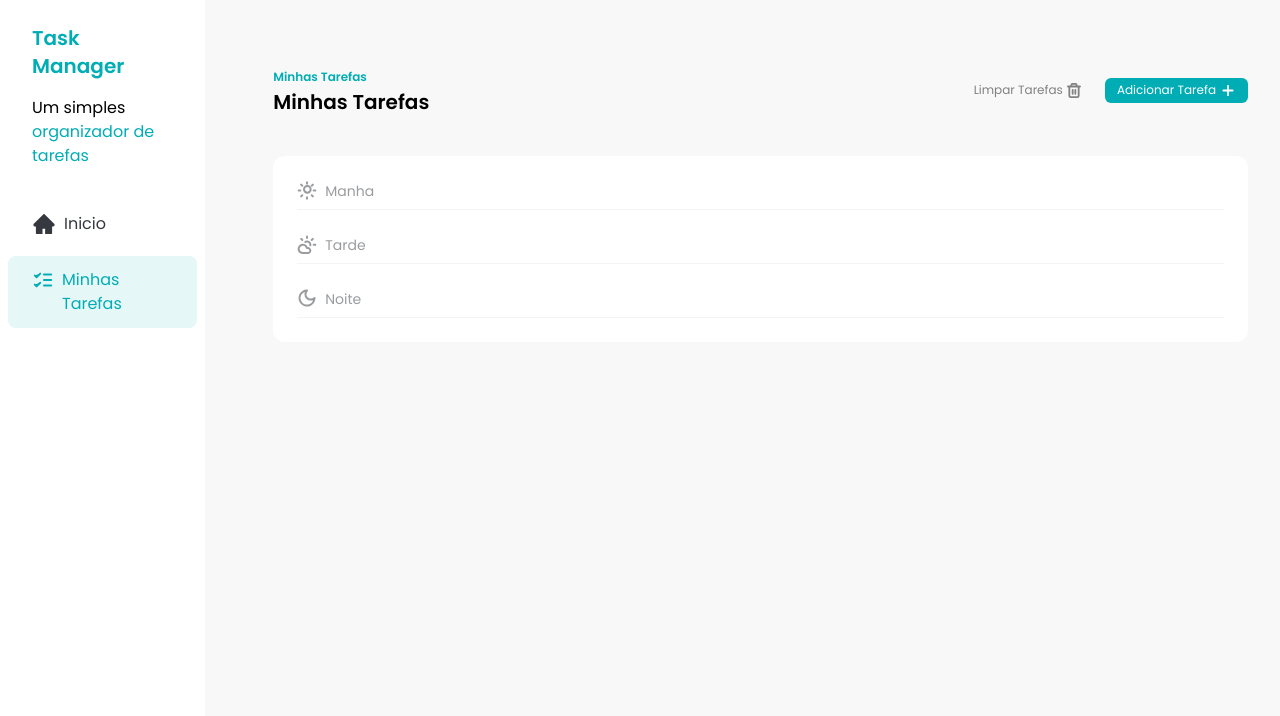
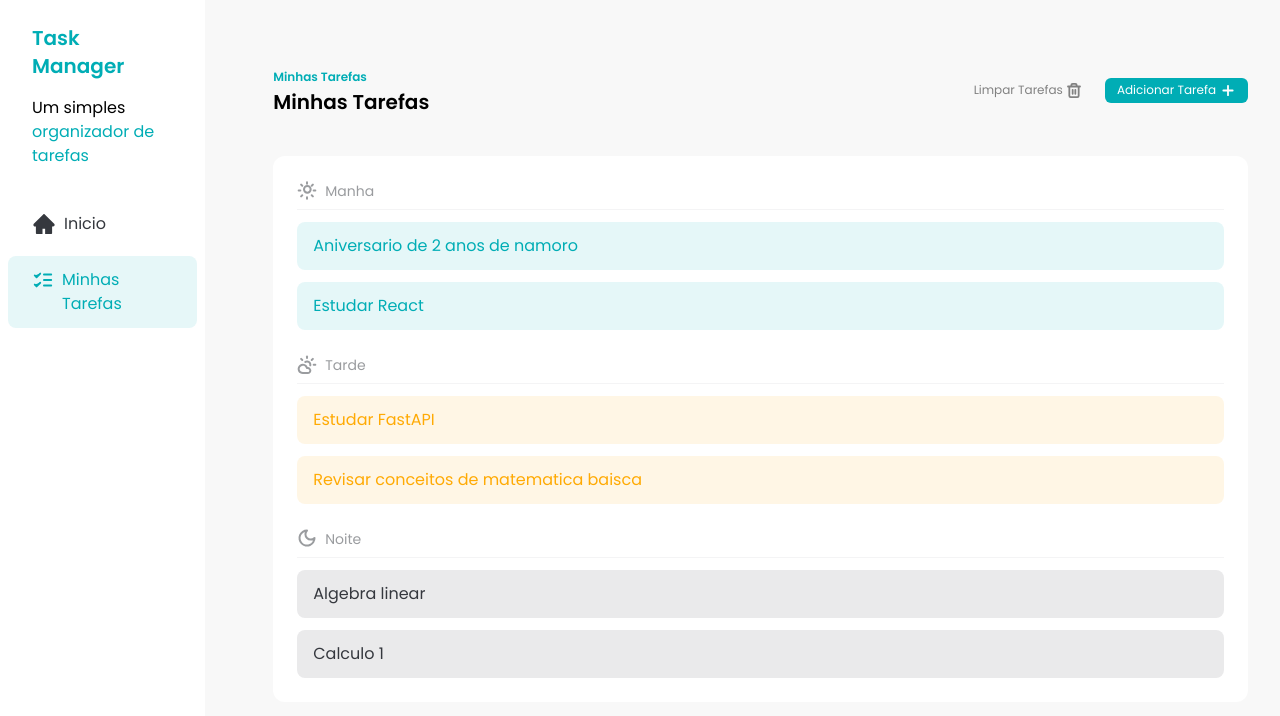
Before and after one commit to Rotiivv/task-manager, a React (Vite) app: page / in a window 1280 px wide. Shown: the top 716 px of the page. Built offline with nearby package versions, Linux system fonts and the light colour scheme.

Commit message:
feat: ensuring tasks are listed

```diff
--- /dev/null
+++ b/src/components/TaskItem.jsx
@@ -0,0 +1,25 @@
+const TaskItem = ({ task }) => {
+  const getStatusClass = () => {
+    if (task.status === "done") {
+      return "bg-[#00ADB5] bg-opacity-10 text-[#00ADB5]";
+    }
+
+    if (task.status === "in_progress") {
+      return "bg-[#FFAA04] bg-opacity-10 text-[#FFAA04]";
+    }
+
+    if (task.status === "not_started") {
+      return "bg-[#35383E] bg-opacity-10 text-[#35383E]";
+    }
+  };
+
+  return (
+    <div
+      className={`px-4 py-3 rounded-lg flex items-center ${getStatusClass()}`}
+    >
+      {task.title}
+    </div>
+  );
+};
+
+export default TaskItem;
--- a/src/components/Tasks.jsx
+++ b/src/components/Tasks.jsx
@@ -1,4 +1,5 @@
 import Button from "./Button";
+import TaskItem from "./TaskItem";
 
 import AddIcon from "../assets/icons/add.svg?react";
 import TrashIcon from "../assets/icons/trash.svg?react";
@@ -7,7 +8,24 @@ import AfternoonIcon from "../assets/icons/cloud-sun.svg?react";
 import NightIcon from "../assets/icons/moon.svg?react";
 import TasksSeparator from "./TasksSeparator";
 
+import { useState } from "react";
+import TASKS from "./contants/tasks";
+
 const Tasks = () => {
+  const [tasks] = useState(TASKS);
+
+  const morningTasks = tasks.filter((task) => {
+    return task.time === "morning";
+  });
+
+  const afternoonTasks = tasks.filter((task) => {
+    return task.time === "afternoon";
+  });
+
+  const moonTasks = tasks.filter((task) => {
+    return task.time === "moon";
+  });
+
   return (
     <div className="py-16 px-8 w-screen">
       <div className="flex justify-between items-center">
@@ -34,14 +52,26 @@ const Tasks = () => {
       <div className="bg-white rounded-xl p-6 mt-10">
         <div className="space-y-3">
           <TasksSeparator text="Manha" icon={<MorningIcon />} />
+
+          {morningTasks.map((task) => {
+            return <TaskItem key={task.id} task={task} />;
+          })}
         </div>
 
         <div className="space-y-3 my-6">
           <TasksSeparator text="Tarde" icon={<AfternoonIcon />} />
+
+          {afternoonTasks.map((task) => {
+            return <TaskItem key={task.id} task={task} />;
+          })}
         </div>
 
         <div className="space-y-3">
           <TasksSeparator text="Noite" icon={<NightIcon />} />
+
+          {moonTasks.map((task) => {
+            return <TaskItem key={task.id} task={task} />;
+          })}
         </div>
       </div>
     </div>
--- /dev/null
+++ b/src/components/contants/tasks.js
@@ -0,0 +1,47 @@
+const TASKS = [
+  {
+    id: 1,
+    title: "Aniversario de 2 anos de namoro",
+    description: "comprar presentes",
+    time: "morning",
+    status: "done",
+  },
+
+  {
+    id: 2,
+    title: "Estudar React",
+    description: "estudar esse assusnto durante 2 horas por dia",
+    time: "morning",
+    status: "done",
+  },
+  {
+    id: 3,
+    title: "Estudar FastAPI",
+    description: "visitar o canal do eduardo mendes",
+    time: "afternoon",
+    status: "in_progress",
+  },
+  {
+    id: 4,
+    title: "Revisar conceitos de matematica baisca",
+    description: "estudar esses conceitos principalmente por livros",
+    time: "afternoon",
+    status: "in_progress",
+  },
+  {
+    id: 4,
+    title: "Algebra linear",
+    description: "pesquisar o livro que o professor disponibilizo no SIGAA",
+    time: "moon",
+    status: "not_started",
+  },
+  {
+    id: 6,
+    title: "Calculo 1",
+    description: "Alugar livro do guidorizzi na biblioteca",
+    time: "moon",
+    status: "not_started",
+  },
+];
+
+export default TASKS;
```
